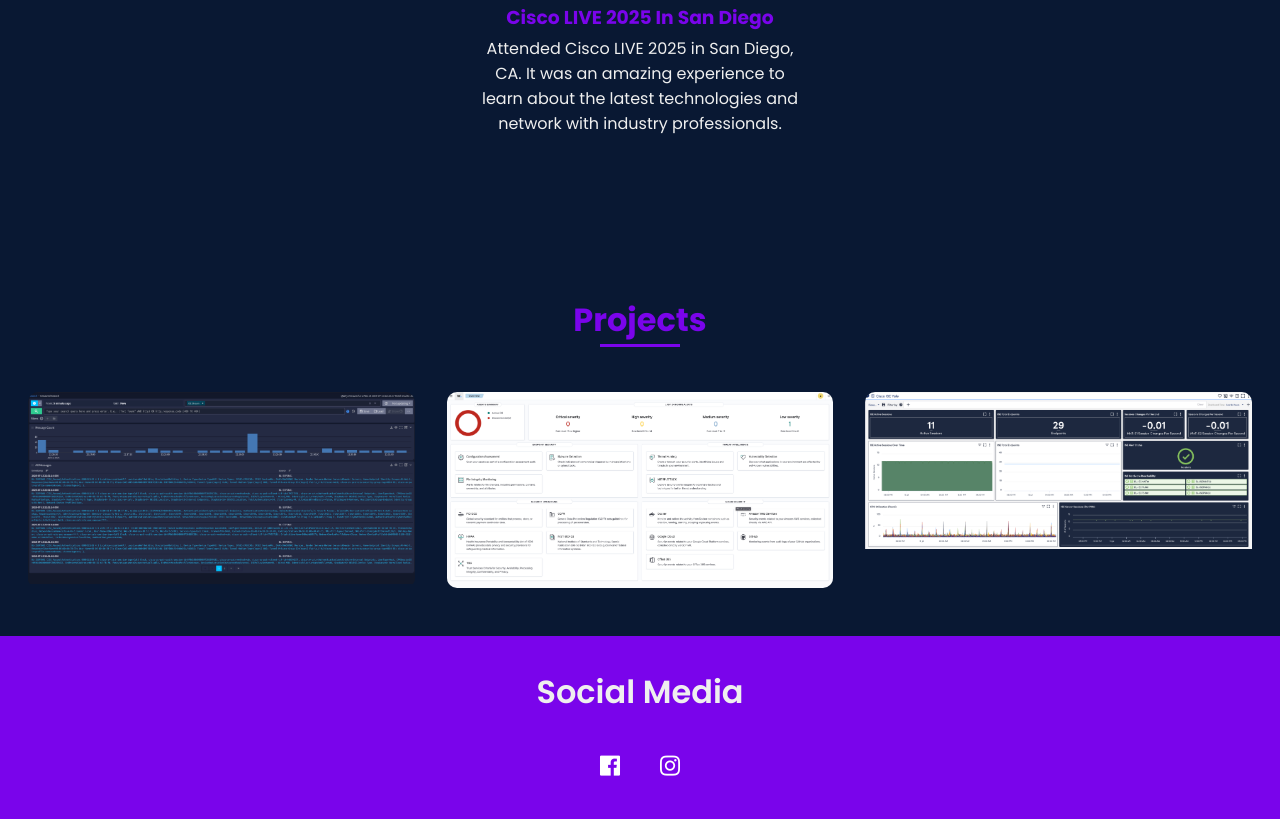
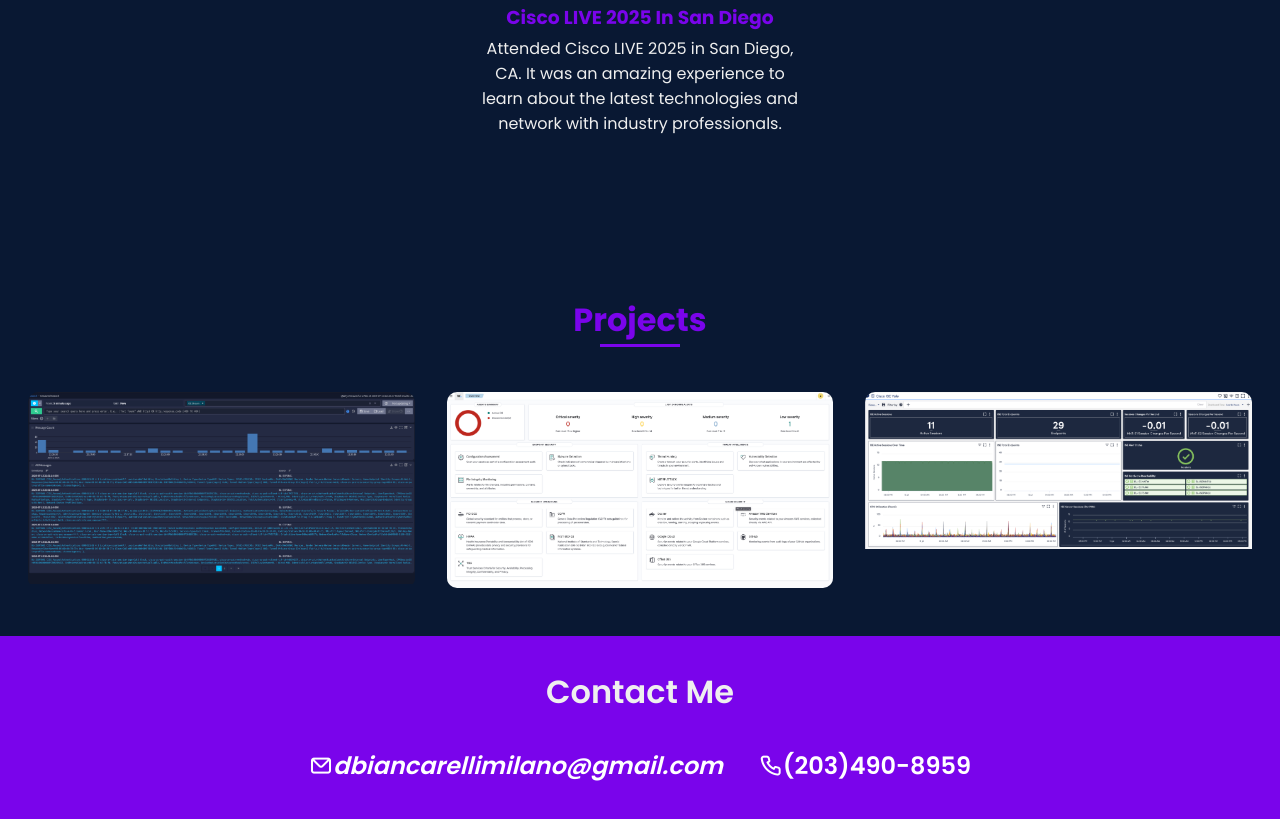
Before and after one commit to dBianc203/Website-v2, a plain HTML site: page index.html in a window 1280 px wide. Shown: the part 4753-5572 px from the top of the page. Drawn offline with nearby package versions, Linux system fonts and the light colour scheme; animation ran at ten frames a second.

Commit message:
Footer update

```diff
--- a/index.html
+++ b/index.html
@@ -312,10 +312,10 @@
 
         <!--===== FOOTER =====-->
         <footer class="footer">
-            <p class="footer__title">Social Media</p>
+            <p class="footer__title">Contact Me</p>
             <div class="footer__social">
-                <a href="#" class="footer__icon"><i class='uil uil-facebook' ></i></a>
-                <a href="#" class="footer__icon"><i class='uil uil-instagram' ></i></a>
+                <a href="#" class="footer__icon"><i class='uil uil-envelope' >dbiancarellimilano@gmail.com</i></a>
+                <a href="#" class="footer__icon"><i class='uil uil-phone' ></i>(203)490-8959</a>
             </div>
         </footer>
 
```
